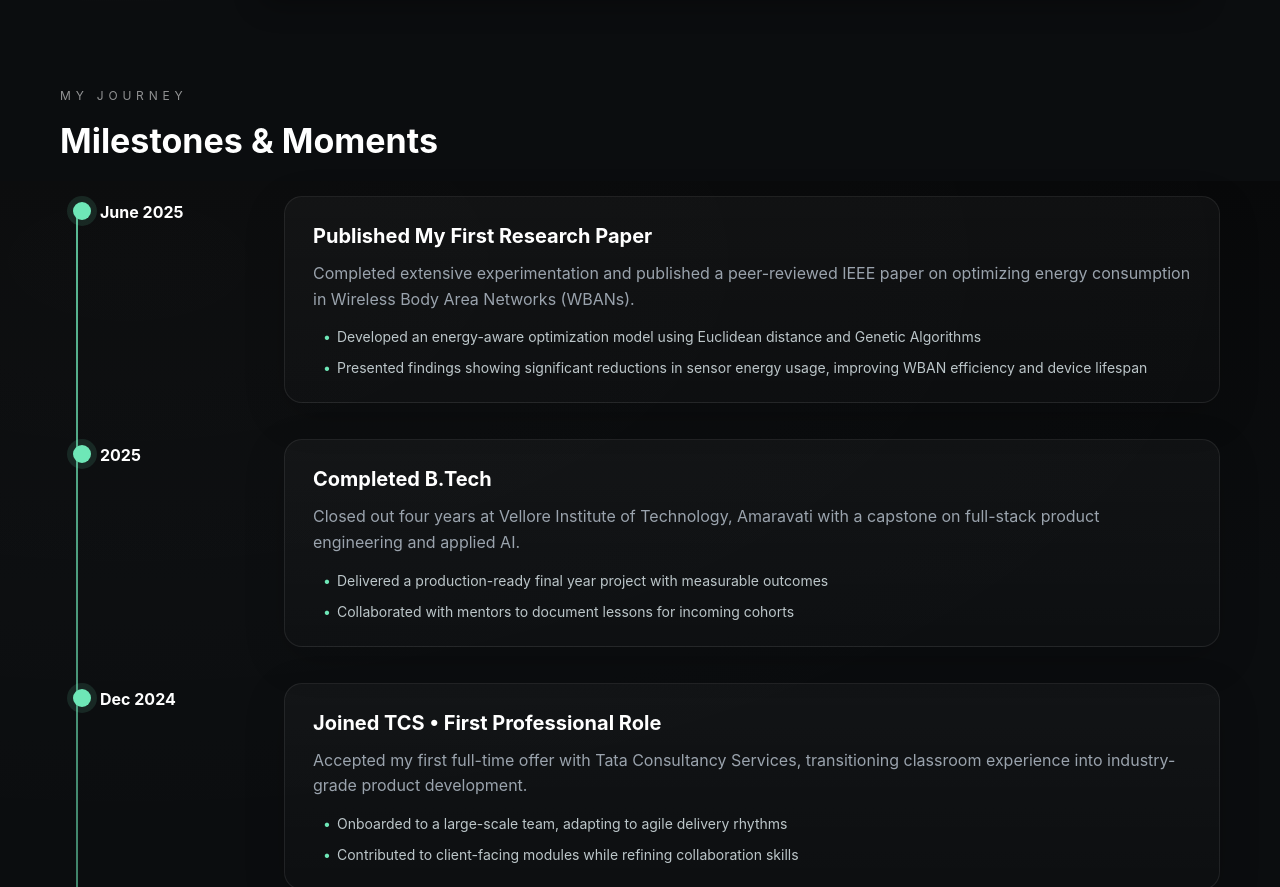
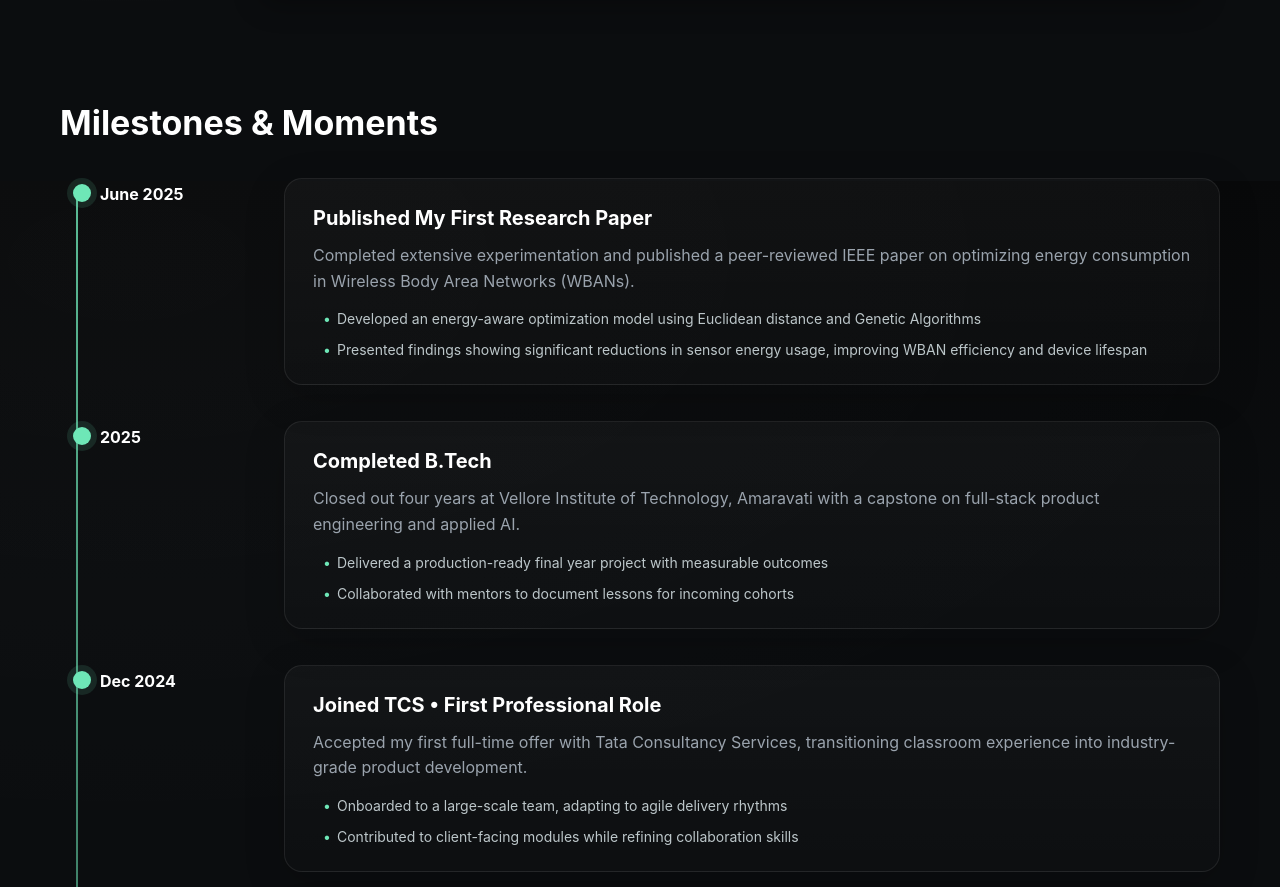
Before and after one commit to vpraneethnadh/Portfolio, a plain HTML site: page src/about.html in a window 1280 px wide. Shown: the part 1519-2406 px from the top of the page. Drawn offline with nearby package versions, Linux system fonts and the light colour scheme; a script that the page names is missing.

Commit message:
Update about.html

```diff
--- a/src/about.html
+++ b/src/about.html
@@ -211,7 +211,7 @@
     <section class="timeline-section">
       <div class="section-header">
         <div>
-          <div class="section-eyebrow">My Journey</div>
+          <!-- <div class="section-eyebrow">My Journey</div> -->
           <h2 class="section-title">Milestones & Moments</h2>
         </div>
       </div>
```
